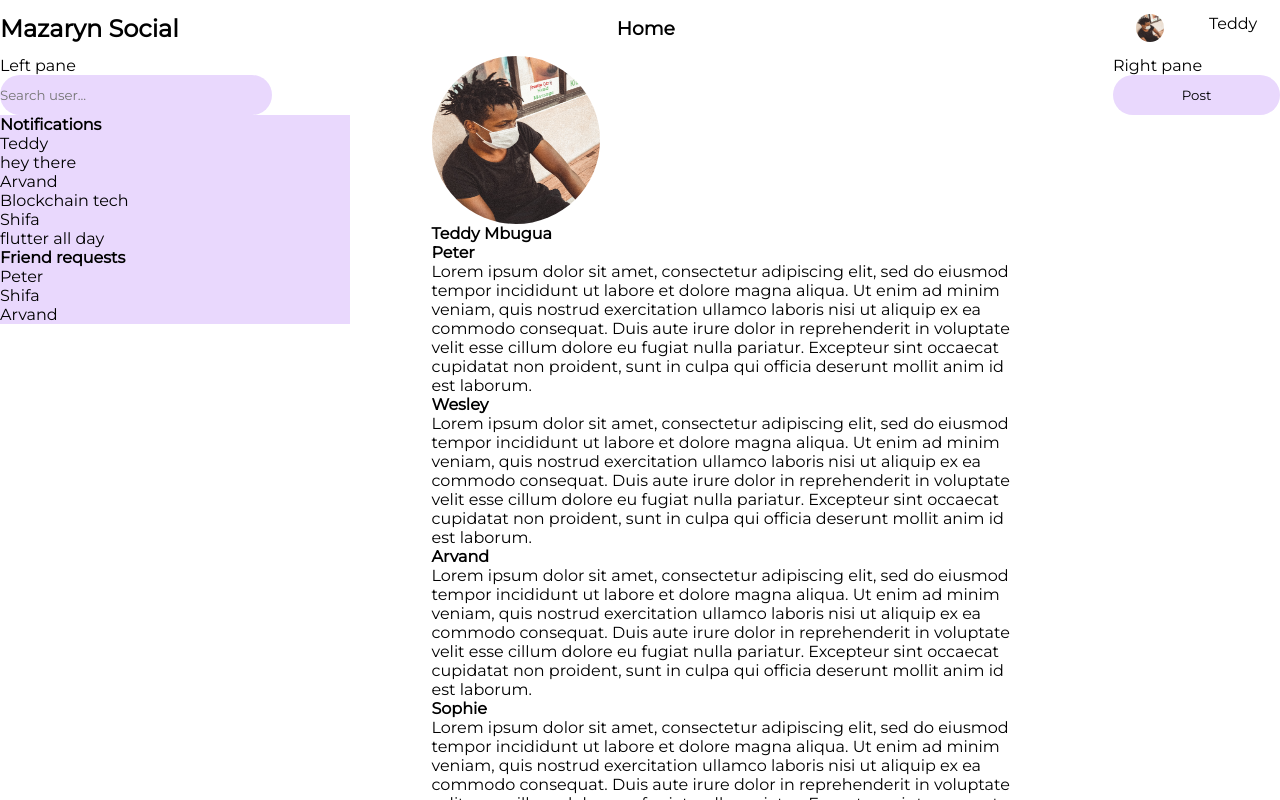
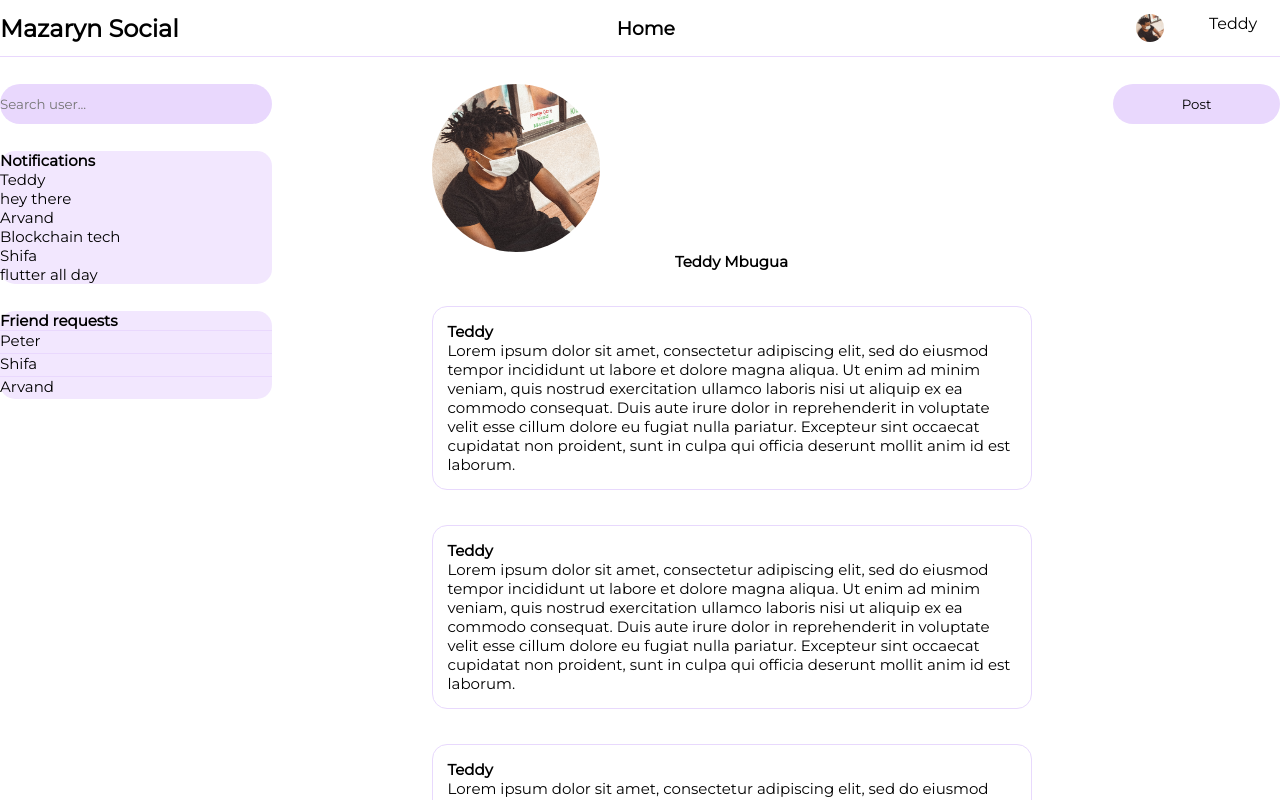
Before and after one commit to aiden77mori/mazaryn-frontend, a React (Create React App) app: page / in a window 1280 px wide. Shown: the top 800 px of the page. Built offline with nearby package versions, Linux system fonts and the light colour scheme.

Commit message:
stylings

```diff
--- a/package.json
+++ b/package.json
@@ -8,6 +8,7 @@
     "@testing-library/user-event": "^12.6.2",
     "react": "^17.0.1",
     "react-dom": "^17.0.1",
+    "react-router-dom": "^5.2.0",
     "react-scripts": "4.0.1",
     "web-vitals": "^0.2.4"
   },
--- a/src/App.css
+++ b/src/App.css
@@ -7,5 +7,6 @@
     display: flex;
     flex-direction: row;
     justify-content: space-between;
-    padding-top:56px;
+    padding-top:84px;
+    font-size: 15px;
 }
--- a/src/components/header/Header.css
+++ b/src/components/header/Header.css
@@ -8,12 +8,13 @@ img{
     height: 56px;
     width: 100vw;
     background: none;
-    background-color: transparent;
+    background-color: #fff;
     display: flex;
     flex-direction: row;
     position: fixed;
     justify-content: space-between;
     align-items: center;
+    border-bottom: 1px solid #E9D8FD;
 }
 
 .headerRight{
--- a/src/components/left pane/LeftPane.js
+++ b/src/components/left pane/LeftPane.js
@@ -7,7 +7,6 @@ import Search from './search/Search';
 function LeftPane(){
     return(
         <div className='leftPane'>
-            <p>Left pane</p>
             <Search />
             <Notifications />
             <FriendRequests />
--- a/src/components/left pane/friend requests/FriendRequests.css
+++ b/src/components/left pane/friend requests/FriendRequests.css
@@ -1,3 +1,6 @@
 .friendRequests{
-    background-color: #E9D8FD;
+    margin-top: 27px;
+    background: rgba(233, 216, 253, 0.6);
+    width: 272px;
+    border-radius: 15px;
 }
--- a/src/components/left pane/friend requests/friend request/FriendRequest.css
+++ b/src/components/left pane/friend requests/friend request/FriendRequest.css
@@ -0,0 +1,4 @@
+.request{
+    height: 22px;
+    border-top: 1px solid #E9D8FD;
+}
--- a/src/components/left pane/notifications/Notifications.css
+++ b/src/components/left pane/notifications/Notifications.css
@@ -1,3 +1,7 @@
 .notifications{
-    background-color: #E9D8FD;
+    background:rgba(233, 216, 253, 0.6);
+    width: 272px;
+    border-radius: 15px;
+    margin-top: 27px;
+    margin-bottom: 27px;
 }
--- a/src/components/middle pane/MiddlePane.js
+++ b/src/components/middle pane/MiddlePane.js
@@ -7,31 +7,31 @@ function MiddlePane(){
 
     let posts = [
         {
-            'id': 1,
-            'userName': 'Peter',
-            'text': 'Lorem ipsum dolor sit amet, consectetur adipiscing elit, sed do eiusmod tempor incididunt ut labore et dolore magna aliqua. Ut enim ad minim veniam, quis nostrud exercitation ullamco laboris nisi ut aliquip ex ea commodo consequat. Duis aute irure dolor in reprehenderit in voluptate velit esse cillum dolore eu fugiat nulla pariatur. Excepteur sint occaecat cupidatat non proident, sunt in culpa qui officia deserunt mollit anim id est laborum.'
+            id: 1,
+            userName: 'Peter',
+            text: 'Lorem ipsum dolor sit amet, consectetur adipiscing elit, sed do eiusmod tempor incididunt ut labore et dolore magna aliqua. Ut enim ad minim veniam, quis nostrud exercitation ullamco laboris nisi ut aliquip ex ea commodo consequat. Duis aute irure dolor in reprehenderit in voluptate velit esse cillum dolore eu fugiat nulla pariatur. Excepteur sint occaecat cupidatat non proident, sunt in culpa qui officia deserunt mollit anim id est laborum.'
         },
         {
-            'id': 2,
-            'userName': 'Wesley',
-            'text': 'Lorem ipsum dolor sit amet, consectetur adipiscing elit, sed do eiusmod tempor incididunt ut labore et dolore magna aliqua. Ut enim ad minim veniam, quis nostrud exercitation ullamco laboris nisi ut aliquip ex ea commodo consequat. Duis aute irure dolor in reprehenderit in voluptate velit esse cillum dolore eu fugiat nulla pariatur. Excepteur sint occaecat cupidatat non proident, sunt in culpa qui officia deserunt mollit anim id est laborum.'
+            id: 2,
+            userName: 'Wesley',
+            text: 'Lorem ipsum dolor sit amet, consectetur adipiscing elit, sed do eiusmod tempor incididunt ut labore et dolore magna aliqua. Ut enim ad minim veniam, quis nostrud exercitation ullamco laboris nisi ut aliquip ex ea commodo consequat. Duis aute irure dolor in reprehenderit in voluptate velit esse cillum dolore eu fugiat nulla pariatur. Excepteur sint occaecat cupidatat non proident, sunt in culpa qui officia deserunt mollit anim id est laborum.'
         },
         {
-            'id': 3,
-            'userName': 'Arvand',
-            'text': 'Lorem ipsum dolor sit amet, consectetur adipiscing elit, sed do eiusmod tempor incididunt ut labore et dolore magna aliqua. Ut enim ad minim veniam, quis nostrud exercitation ullamco laboris nisi ut aliquip ex ea commodo consequat. Duis aute irure dolor in reprehenderit in voluptate velit esse cillum dolore eu fugiat nulla pariatur. Excepteur sint occaecat cupidatat non proident, sunt in culpa qui officia deserunt mollit anim id est laborum.'
+            id: 3,
+            userName: 'Arvand',
+            text: 'Lorem ipsum dolor sit amet, consectetur adipiscing elit, sed do eiusmod tempor incididunt ut labore et dolore magna aliqua. Ut enim ad minim veniam, quis nostrud exercitation ullamco laboris nisi ut aliquip ex ea commodo consequat. Duis aute irure dolor in reprehenderit in voluptate velit esse cillum dolore eu fugiat nulla pariatur. Excepteur sint occaecat cupidatat non proident, sunt in culpa qui officia deserunt mollit anim id est laborum.'
         },
         {
-            'id': 4,
-            'userName': 'Sophie',
-            'text': 'Lorem ipsum dolor sit amet, consectetur adipiscing elit, sed do eiusmod tempor incididunt ut labore et dolore magna aliqua. Ut enim ad minim veniam, quis nostrud exercitation ullamco laboris nisi ut aliquip ex ea commodo consequat. Duis aute irure dolor in reprehenderit in voluptate velit esse cillum dolore eu fugiat nulla pariatur. Excepteur sint occaecat cupidatat non proident, sunt in culpa qui officia deserunt mollit anim id est laborum.'
+            id: 4,
+            userName: 'Sophie',
+            text: 'Lorem ipsum dolor sit amet, consectetur adipiscing elit, sed do eiusmod tempor incididunt ut labore et dolore magna aliqua. Ut enim ad minim veniam, quis nostrud exercitation ullamco laboris nisi ut aliquip ex ea commodo consequat. Duis aute irure dolor in reprehenderit in voluptate velit esse cillum dolore eu fugiat nulla pariatur. Excepteur sint occaecat cupidatat non proident, sunt in culpa qui officia deserunt mollit anim id est laborum.'
         },
     ];
 
     return(
         <div className='middlePane'>
             <div>
-                <Profile />
+                <Profile/>
                 <Posts postsList={posts}/>
             </div>
         </div>
--- a/src/components/middle pane/post/Post.css
+++ b/src/components/middle pane/post/Post.css
@@ -0,0 +1,7 @@
+.post{
+    margin-top : 35px;
+    margin-bottom: 35px;
+    border: 1px solid #e8d9fd;
+    border-radius: 15px;
+    padding: 15px;
+}
--- a/src/components/middle pane/profile/Profile.css
+++ b/src/components/middle pane/profile/Profile.css
@@ -1,7 +1,6 @@
 .profileIdentity{
     display: flex;
     flex-direction: column;
-    justify-content: center;
 }
 
 .profileIdentity img{
@@ -10,6 +9,11 @@
     border-radius: 50%;
 }
 
+.profileIdentity figcaption{
+    display: flex;
+    justify-content: center;
+}
+
 .profileIdentity h4{
     font-weight: bold;
 }
--- a/src/components/middle pane/profile/Profile.js
+++ b/src/components/middle pane/profile/Profile.js
@@ -1,14 +1,39 @@
 import React from 'react';
 import './Profile.css';
-
+import Posts from '../post/Posts';
 
 function Profile(){
+
+    let posts = [
+        {
+            id: 1,
+            userName: 'Teddy',
+            text: 'Lorem ipsum dolor sit amet, consectetur adipiscing elit, sed do eiusmod tempor incididunt ut labore et dolore magna aliqua. Ut enim ad minim veniam, quis nostrud exercitation ullamco laboris nisi ut aliquip ex ea commodo consequat. Duis aute irure dolor in reprehenderit in voluptate velit esse cillum dolore eu fugiat nulla pariatur. Excepteur sint occaecat cupidatat non proident, sunt in culpa qui officia deserunt mollit anim id est laborum.'
+        },
+        {
+            id: 2,
+            userName: 'Teddy',
+            text: 'Lorem ipsum dolor sit amet, consectetur adipiscing elit, sed do eiusmod tempor incididunt ut labore et dolore magna aliqua. Ut enim ad minim veniam, quis nostrud exercitation ullamco laboris nisi ut aliquip ex ea commodo consequat. Duis aute irure dolor in reprehenderit in voluptate velit esse cillum dolore eu fugiat nulla pariatur. Excepteur sint occaecat cupidatat non proident, sunt in culpa qui officia deserunt mollit anim id est laborum.'
+        },
+        {
+            id: 3,
+            userName: 'Teddy',
+            text: 'Lorem ipsum dolor sit amet, consectetur adipiscing elit, sed do eiusmod tempor incididunt ut labore et dolore magna aliqua. Ut enim ad minim veniam, quis nostrud exercitation ullamco laboris nisi ut aliquip ex ea commodo consequat. Duis aute irure dolor in reprehenderit in voluptate velit esse cillum dolore eu fugiat nulla pariatur. Excepteur sint occaecat cupidatat non proident, sunt in culpa qui officia deserunt mollit anim id est laborum.'
+        },
+        {
+            id: 4,
+            userName: 'Teddy',
+            text: 'Lorem ipsum dolor sit amet, consectetur adipiscing elit, sed do eiusmod tempor incididunt ut labore et dolore magna aliqua. Ut enim ad minim veniam, quis nostrud exercitation ullamco laboris nisi ut aliquip ex ea commodo consequat. Duis aute irure dolor in reprehenderit in voluptate velit esse cillum dolore eu fugiat nulla pariatur. Excepteur sint occaecat cupidatat non proident, sunt in culpa qui officia deserunt mollit anim id est laborum.'
+        },
+    ];
+
     return(
         <div className='profile'>
             <figure className='profileIdentity'>
                 <img src={process.env.PUBLIC_URL + '/images/me.jpg'} alt=''/>
                 <figcaption><h4>Teddy Mbugua</h4></figcaption>
             </figure>
+            <Posts postsList={posts}/>
         </div>
     );
 }
--- a/src/components/right pane/RightPane.js
+++ b/src/components/right pane/RightPane.js
@@ -4,7 +4,6 @@ import React from 'react';
 function RightPane(){
     return(
         <div className='rightPane'>
-            <p>Right pane</p>
             <button className='postButton'>Post</button>
         </div>
     );
```
Also changed, not shown: 2 other files (tests, documents, lock files or other folders).
